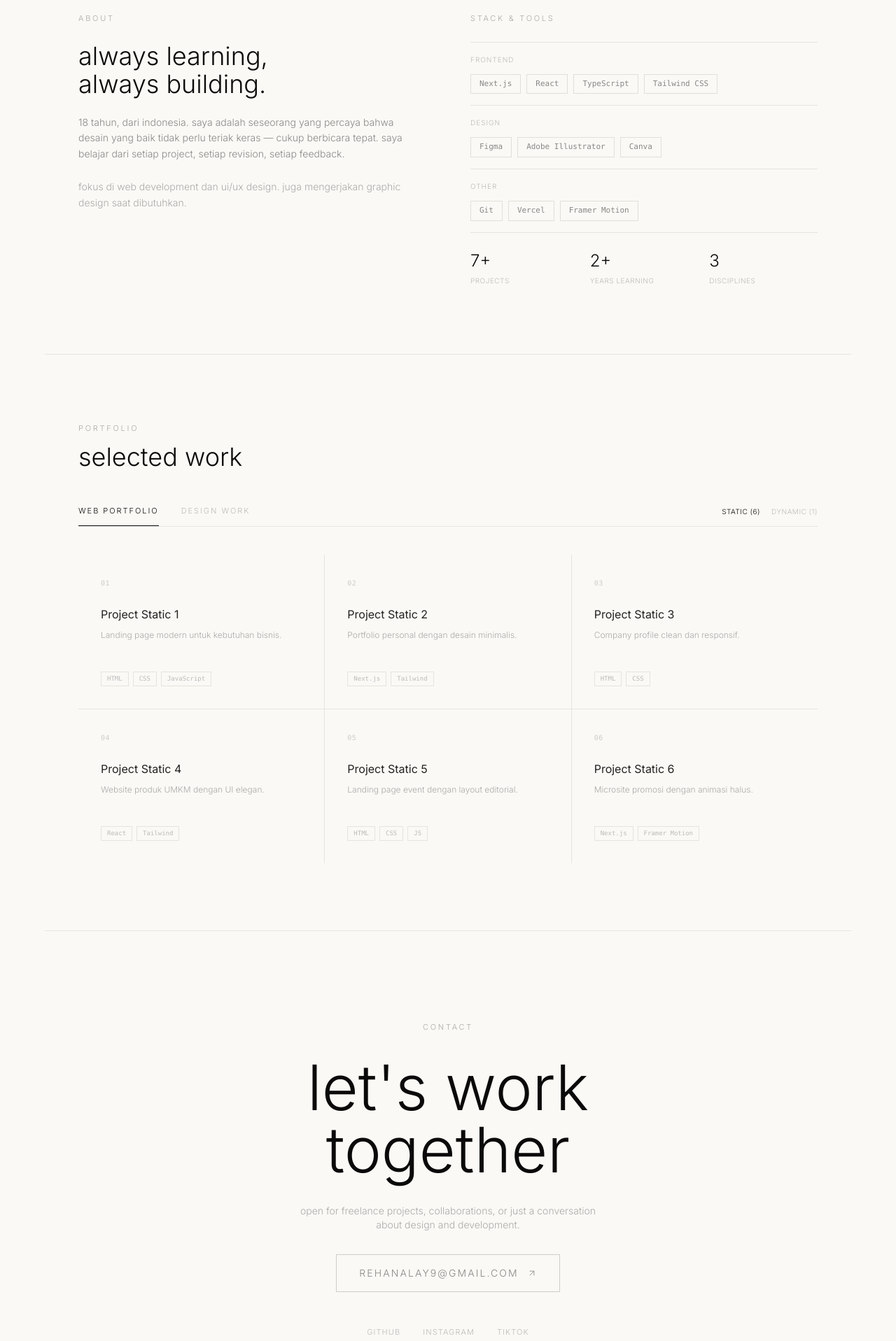
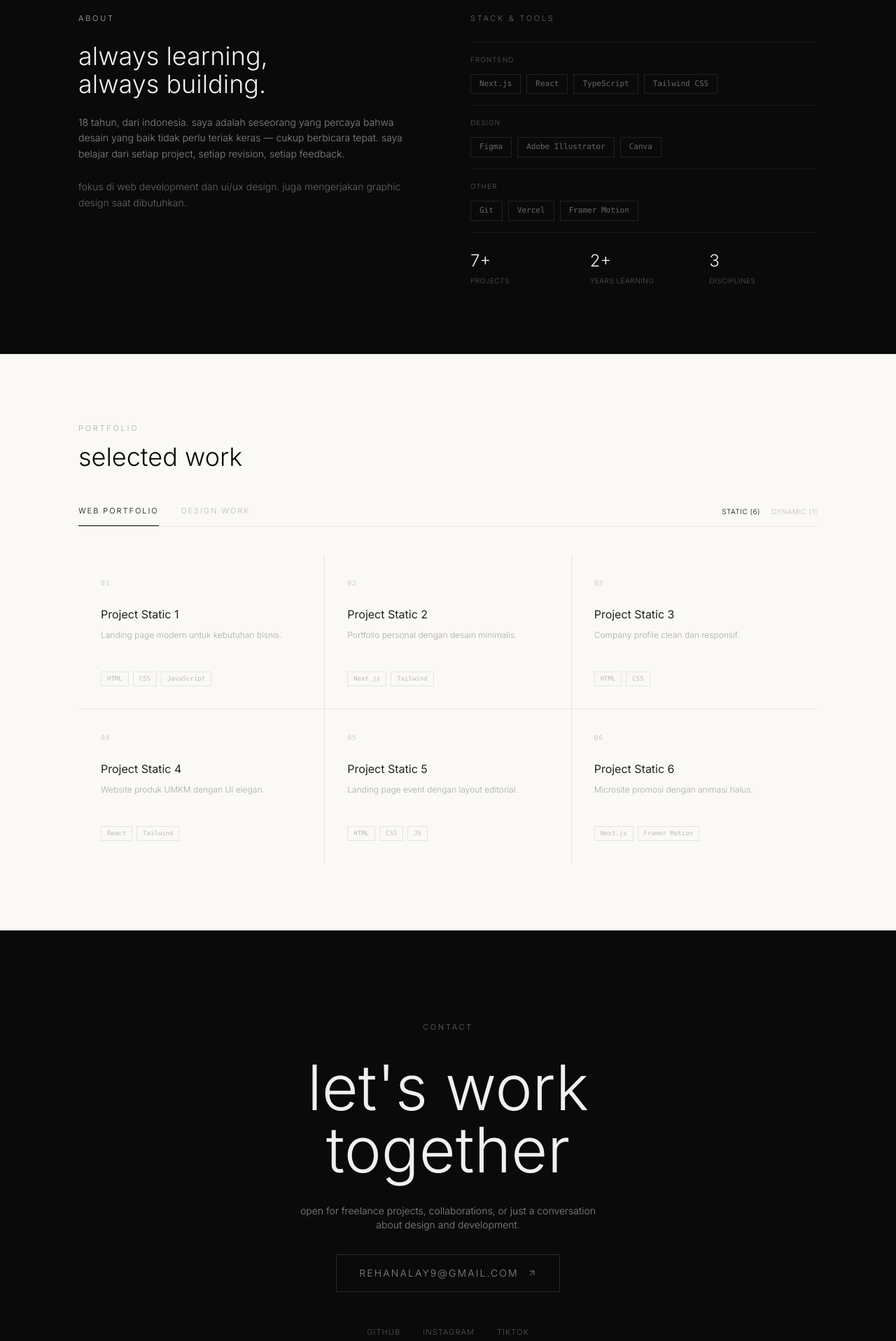
Before and after one commit to ggaku3076-ux/raihan-portofolio, a Next.js app: page / in a window 1280 px wide. Shown: the part 880-2797 px from the top of the page at 70% size. Built offline with nearby package versions, Linux system fonts and the light colour scheme.

Commit message:
design: alternating section bg — white/dark/white/dark

```diff
--- a/src/app/page.tsx
+++ b/src/app/page.tsx
@@ -123,34 +123,35 @@ export default function Home() {
       </section>
 
       {/* ── ABOUT ── */}
-      <section id="about" className="py-24 px-6 md:px-12 max-w-6xl mx-auto border-t border-[#e5e5e0]">
+      <section id="about" className="py-24 bg-[#0a0a0a] border-t border-[#1a1a1a]">
+      <div className="px-6 md:px-12 max-w-6xl mx-auto">
         <motion.div initial="hidden" whileInView="visible" viewport={{ once: true, margin: "-80px" }} variants={stagger}
           className="grid grid-cols-1 md:grid-cols-2 gap-16">
           <div className="space-y-6">
             <motion.p variants={fadeUp} className="text-[11px] tracking-[0.25em] uppercase text-[#aaa]">about</motion.p>
-            <motion.h2 variants={fadeUp} className="text-3xl md:text-4xl leading-tight text-[#0a0a0a]" style={{ fontWeight: 300 }}>
+            <motion.h2 variants={fadeUp} className="text-3xl md:text-4xl leading-tight text-[#f0f0f0]" style={{ fontWeight: 300 }}>
               always learning,<br />always building.
             </motion.h2>
             <motion.p variants={fadeUp} className="text-[#888] leading-relaxed text-sm">
               18 tahun, dari indonesia. saya adalah seseorang yang percaya bahwa desain yang baik tidak perlu teriak keras — cukup berbicara tepat. saya belajar dari setiap project, setiap revision, setiap feedback.
             </motion.p>
-            <motion.p variants={fadeUp} className="text-[#aaa] leading-relaxed text-sm">
+            <motion.p variants={fadeUp} className="text-[#666] leading-relaxed text-sm">
               fokus di web development dan ui/ux design. juga mengerjakan graphic design saat dibutuhkan.
             </motion.p>
           </div>
 
           <motion.div variants={fadeUp} className="space-y-4">
-            <p className="text-[11px] tracking-[0.25em] uppercase text-[#aaa] mb-6">stack & tools</p>
+            <p className="text-[11px] tracking-[0.25em] uppercase text-[#666] mb-6">stack & tools</p>
             {[
               { label: "frontend", items: ["Next.js", "React", "TypeScript", "Tailwind CSS"] },
               { label: "design", items: ["Figma", "Adobe Illustrator", "Canva"] },
               { label: "other", items: ["Git", "Vercel", "Framer Motion"] },
             ].map(({ label, items }) => (
-              <div key={label} className="border-t border-[#e5e5e0] pt-4">
-                <p className="text-[10px] tracking-widest uppercase text-[#bbb] mb-3">{label}</p>
+              <div key={label} className="border-t border-[#1a1a1a] pt-4">
+                <p className="text-[10px] tracking-widest uppercase text-[#555] mb-3">{label}</p>
                 <div className="flex flex-wrap gap-2">
                   {items.map((item) => (
-                    <span key={item} className="text-[11px] font-mono border border-[#e0e0da] px-3 py-1 text-[#888] hover:text-[#0a0a0a] hover:border-[#0a0a0a] transition-colors cursor-default">
+                    <span key={item} className="text-[11px] font-mono border border-[#222] px-3 py-1 text-[#666] hover:text-[#f0f0f0] hover:border-[#444] transition-colors cursor-default">
                       {item}
                     </span>
                   ))}
@@ -158,20 +159,22 @@ export default function Home() {
               </div>
             ))}
 
-            <div className="border-t border-[#e5e5e0] pt-6 grid grid-cols-3 gap-4 mt-6">
+            <div className="border-t border-[#1a1a1a] pt-6 grid grid-cols-3 gap-4 mt-6">
               {[{ num: "7+", label: "projects" }, { num: "2+", label: "years learning" }, { num: "3", label: "disciplines" }].map(({ num, label }) => (
                 <div key={label}>
-                  <p className="text-2xl text-[#0a0a0a]" style={{ fontWeight: 300 }}>{num}</p>
-                  <p className="text-[10px] tracking-wider uppercase text-[#bbb] mt-1">{label}</p>
+                  <p className="text-2xl text-[#f0f0f0]" style={{ fontWeight: 300 }}>{num}</p>
+                  <p className="text-[10px] tracking-wider uppercase text-[#555] mt-1">{label}</p>
                 </div>
               ))}
             </div>
           </motion.div>
         </motion.div>
+      </div>
       </section>
 
       {/* ── PORTFOLIO ── */}
-      <section id="portfolio" className="py-24 px-6 md:px-12 max-w-6xl mx-auto border-t border-[#e5e5e0]">
+      <section id="portfolio" className="py-24 border-t border-[#e5e5e0]">
+      <div className="px-6 md:px-12 max-w-6xl mx-auto">
         <motion.div initial="hidden" whileInView="visible" viewport={{ once: true, margin: "-80px" }} variants={stagger}>
           <motion.p variants={fadeUp} className="text-[11px] tracking-[0.25em] uppercase text-[#aaa] mb-3">portfolio</motion.p>
           <motion.h2 variants={fadeUp} className="text-3xl md:text-4xl text-[#0a0a0a] mb-12" style={{ fontWeight: 300 }}>
@@ -263,22 +266,24 @@ export default function Home() {
             )}
           </AnimatePresence>
         </motion.div>
+      </div>
       </section>
 
       {/* ── CONTACT ── */}
-      <section id="contact" className="py-32 px-6 md:px-12 max-w-6xl mx-auto border-t border-[#e5e5e0]">
+      <section id="contact" className="py-32 bg-[#0a0a0a] border-t border-[#1a1a1a]">
+      <div className="px-6 md:px-12 max-w-6xl mx-auto">
         <motion.div initial="hidden" whileInView="visible" viewport={{ once: true, margin: "-80px" }} variants={stagger}
           className="text-center space-y-8">
-          <motion.p variants={fadeUp} className="text-[11px] tracking-[0.25em] uppercase text-[#aaa]">contact</motion.p>
-          <motion.h2 variants={fadeUp} className="text-[clamp(2.5rem,7vw,6rem)] leading-none text-[#0a0a0a]" style={{ fontWeight: 300 }}>
+          <motion.p variants={fadeUp} className="text-[11px] tracking-[0.25em] uppercase text-[#666]">contact</motion.p>
+          <motion.h2 variants={fadeUp} className="text-[clamp(2.5rem,7vw,6rem)] leading-none text-[#f0f0f0]" style={{ fontWeight: 300 }}>
             let's work<br />together
           </motion.h2>
-          <motion.p variants={fadeUp} className="text-[#aaa] text-sm max-w-md mx-auto">
+          <motion.p variants={fadeUp} className="text-[#888] text-sm max-w-md mx-auto">
             open for freelance projects, collaborations, or just a conversation about design and development.
           </motion.p>
           <motion.div variants={fadeUp}>
             <a href="mailto:rehanalay9@gmail.com"
-              className="inline-flex items-center gap-3 border border-[#ccc] px-8 py-4 text-sm tracking-[0.15em] uppercase text-[#888] hover:text-[#0a0a0a] hover:border-[#0a0a0a] transition-all duration-300">
+              className="inline-flex items-center gap-3 border border-[#2a2a2a] px-8 py-4 text-sm tracking-[0.15em] uppercase text-[#888] hover:text-[#f0f0f0] hover:border-[#555] transition-all duration-300">
               rehanalay9@gmail.com
               <ArrowUpRight />
             </a>
@@ -290,18 +295,21 @@ export default function Home() {
               { label: "tiktok", href: "https://tiktok.com/@raihnnfa" },
             ].map(({ label, href }) => (
               <a key={label} href={href} target="_blank" rel="noreferrer"
-                className="text-[11px] tracking-widest uppercase text-[#bbb] hover:text-[#0a0a0a] transition-colors">
+                className="text-[11px] tracking-widest uppercase text-[#555] hover:text-[#f0f0f0] transition-colors">
                 {label}
               </a>
             ))}
           </motion.div>
         </motion.div>
+      </div>
       </section>
 
       {/* ── FOOTER ── */}
-      <footer className="border-t border-[#e5e5e0] px-6 md:px-12 max-w-6xl mx-auto py-8 flex flex-col md:flex-row justify-between items-center gap-4">
-        <span className="text-[10px] font-mono text-[#bbb] tracking-widest">© 2026 raihan fajar aly</span>
-        <span className="text-[10px] font-mono text-[#ccc] tracking-widest">web developer & ui/ux designer</span>
+      <footer className="bg-[#0a0a0a] border-t border-[#1a1a1a] py-8">
+      <div className="px-6 md:px-12 max-w-6xl mx-auto flex flex-col md:flex-row justify-between items-center gap-4">
+        <span className="text-[10px] font-mono text-[#333] tracking-widest">© 2026 raihan fajar aly</span>
+        <span className="text-[10px] font-mono text-[#444] tracking-widest">web developer & ui/ux designer</span>
+      </div>
       </footer>
     </div>
   );
```
